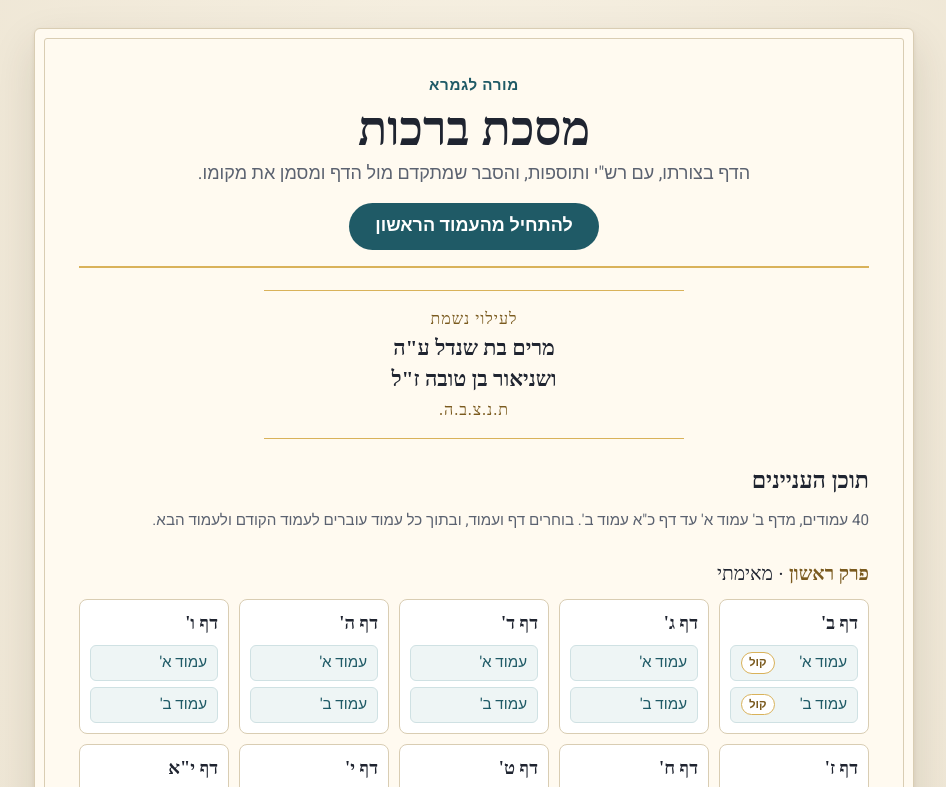
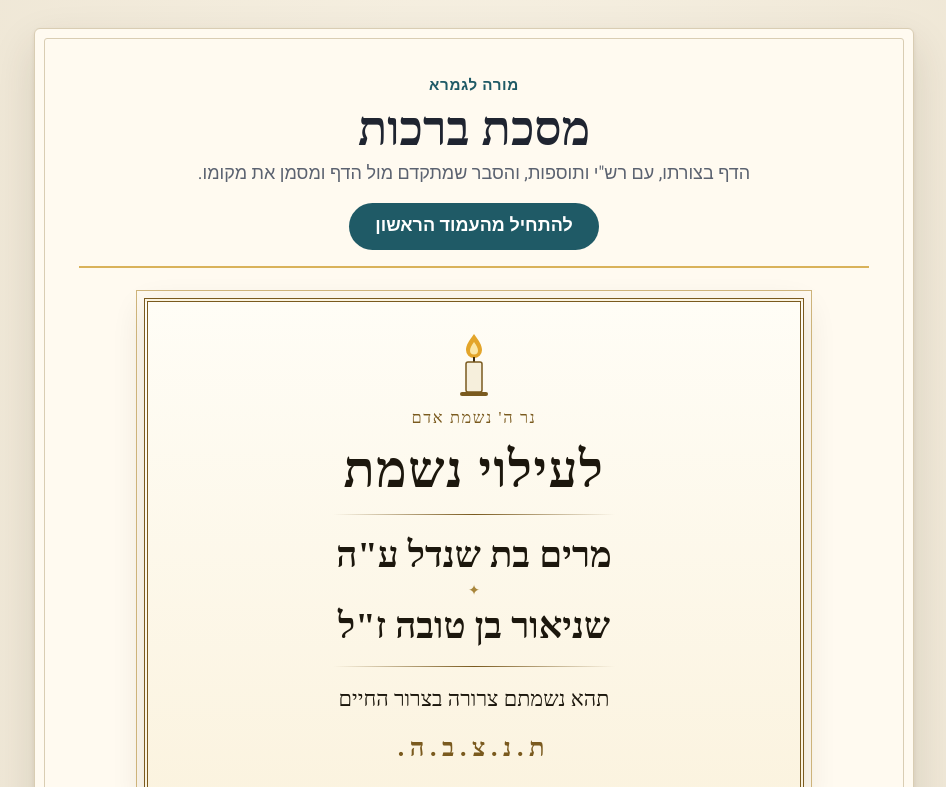
Before and after one commit to oraykin7-source/gemara, a plain HTML site: page index.html in a window 1280 px wide. Both pictures are taken after a click on the button "פתיחת הספר: מסכת ברכות". Shown: the top 787 px of the page, without its empty margins (166-1112 px from the left). Drawn offline with Linux system fonts and the light colour scheme; a web font is replaced by a local one.

Commit message:
דף הנצחה גדול בפתיחת הספר
Co-Authored-By: Claude Fable 5.2 <noreply@anthropic.com>

```diff
--- a/index.html
+++ b/index.html
@@ -64,9 +64,18 @@ body.open #cover{display:none} body:not(.open) #toc{display:none}
 .leaf .k{color:var(--accent);font-weight:700;font-size:.95rem;letter-spacing:.04em}
 .leaf h1{font-family:"Frank Ruhl Libre",serif;font-size:clamp(2rem,7vw,3rem);margin:.05em 0;line-height:1.15}
 .leaf header p{margin:0;color:var(--muted)}
-.ded{margin:22px auto 4px;max-width:420px;text-align:center;display:flex;flex-direction:column;gap:2px;padding:14px 16px;border-block:1px solid var(--gold);font-family:"Frank Ruhl Libre","Times New Roman",serif}
-.ded span{color:#7a5a1e;font-size:1rem;letter-spacing:.06em}
-.ded b{font-size:1.35rem;font-weight:700;line-height:1.35}
+/* ---- the dedication page, in the manner of a memorial page in a printed sefer ---- */
+.ded{margin:30px auto 14px;max-width:660px;text-align:center;padding:30px 20px 28px;border:4px double #7a5a1e;outline:1px solid #cdb37a;outline-offset:7px;
+  background:linear-gradient(180deg,#fffdf6,#fbf3df);font-family:"Frank Ruhl Libre","Times New Roman",serif;color:#1c170d;box-shadow:0 10px 30px rgba(60,40,10,.12)}
+.ded svg{width:44px;height:66px;display:block;margin:0 auto 6px}
+.ded .v{font-size:1.02rem;color:#7a5a1e;letter-spacing:.1em;margin:0}
+.ded .t{font-size:clamp(2.1rem,9vw,3.2rem);font-weight:900;line-height:1.15;margin:.18em 0 .1em;letter-spacing:.03em}
+.ded .rule{width:46%;height:1px;margin:14px auto;background:linear-gradient(90deg,transparent,#7a5a1e,transparent)}
+.ded .names{display:flex;flex-direction:column;gap:.15em;margin:0}
+.ded .names b{font-size:clamp(1.55rem,6.4vw,2.3rem);font-weight:700;line-height:1.4}
+.ded .names i{font-style:normal;color:#a8853a;font-size:.9rem;line-height:1}
+.ded .e{font-size:clamp(1.1rem,4.4vw,1.35rem);margin:0}
+.ded .a{font-size:clamp(1.25rem,5vw,1.6rem);font-weight:700;letter-spacing:.22em;margin:.35em 0 0;color:#7a5a1e}
 .leaf h2{font-family:"Frank Ruhl Libre",serif;font-size:1.45rem;margin:22px 0 2px}
 .leaf h3{font-family:"Frank Ruhl Libre",serif;font-size:1.2rem;margin:24px 0 8px;color:#7a5a1e}
 .leaf h3 em{font-style:normal;color:var(--ink);font-weight:500}
@@ -116,12 +125,16 @@ body.open #cover{display:none} body:not(.open) #toc{display:none}
       <p>הדף בצורתו, עם רש"י ותוספות, והסבר שמתקדם מול הדף ומסמן את מקומו.</p>
       <a class="first" href="berakhot-2a.html">להתחיל מהעמוד הראשון</a>
     </header>
-    <div class="ded" aria-label="הקדשה">
-      <span>לעילוי נשמת</span>
-      <b>מרים בת שנדל ע"ה</b>
-      <b>ושניאור בן טובה ז"ל</b>
-      <span>ת.נ.צ.ב.ה.</span>
-    </div>
+    <section class="ded" aria-label="הקדשה לעילוי נשמת">
+      <svg viewBox="0 0 44 66" aria-hidden="true"><path d="M22 2c5 7 8 11 8 16a8 8 0 0 1-16 0c0-5 3-9 8-16z" fill="#e3a52a"/><path d="M22 10c2.6 3.6 4 6 4 8.6a4 4 0 0 1-8 0c0-2.600 1.400-5 4-8.600z" fill="#fbe7a6"/><rect x="21" y="25" width="2" height="6" fill="#3a2a10"/><rect x="14" y="30" width="16" height="30" rx="2" fill="#f6efdc" stroke="#7a5a1e" stroke-width="1.500"/><rect x="8" y="60" width="28" height="4" rx="2" fill="#7a5a1e"/></svg>
+      <p class="v">נר ה' נשמת אדם</p>
+      <div class="t">לעילוי נשמת</div>
+      <div class="rule"></div>
+      <p class="names"><b>מרים בת שנדל ע&quot;ה</b><i>✦</i><b>שניאור בן טובה ז&quot;ל</b></p>
+      <div class="rule"></div>
+      <p class="e">תהא נשמתם צרורה בצרור החיים</p>
+      <p class="a">ת.נ.צ.ב.ה.</p>
+    </section>
     <h2>תוכן העניינים</h2>
     <p class="how">40 עמודים, מדף ב' עמוד א' עד דף כ"א עמוד ב'. בוחרים דף ועמוד, ובתוך כל עמוד עוברים לעמוד הקודם ולעמוד הבא.</p>
 <h3>פרק ראשון <em>מאימתי</em></h3>
```
